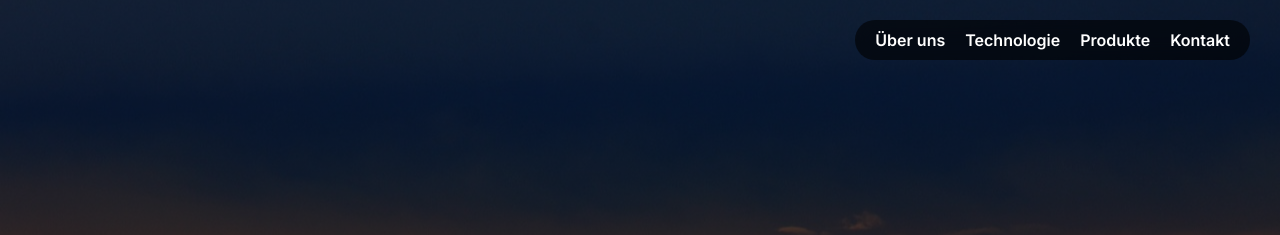
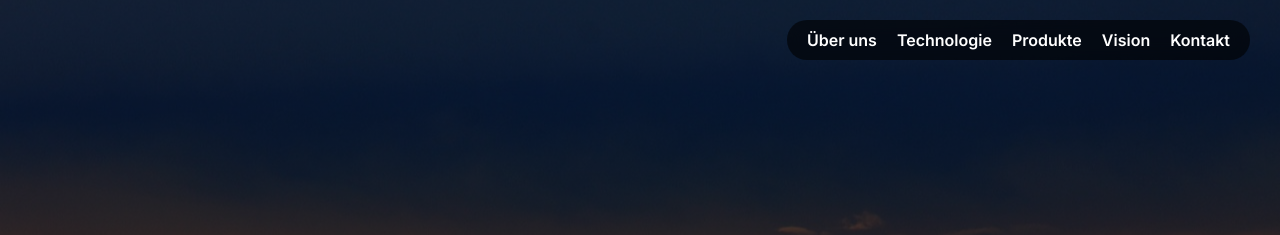
Before and after one commit to CyCreatingInternet/Ventum-Dynamix-Home-Page, a plain HTML site: page index.html in a window 1280 px wide. Shown: the top 235 px of the page. Drawn offline with Linux system fonts and the light colour scheme.

Commit message:
Update index.html

```diff
--- a/index.html
+++ b/index.html
@@ -211,6 +211,7 @@
       <li><a href="#about">Über uns</a></li>
       <li><a href="#tech">Technologie</a></li>
       <li><a href="#products">Produkte</a></li>
+      <li><a href="#vision">Vision</a></li>
       <li><a href="#contact">Kontakt</a></li>
     </ul>
   </nav>
```
